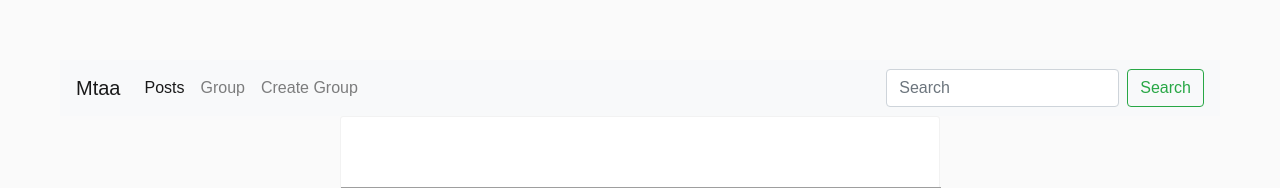
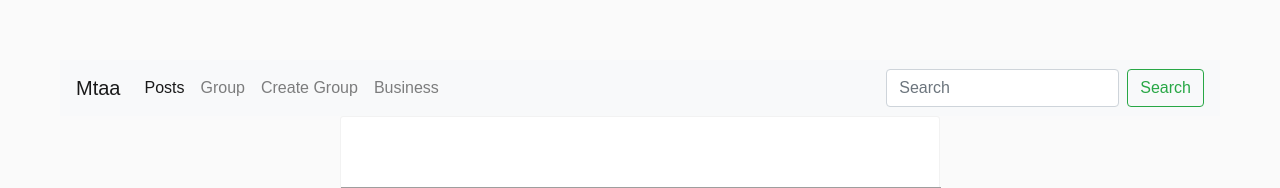
Before and after one commit to PatrickNgare/NyumbaKumi, a Django app: page / in a window 1280 px wide. Shown: the top 188 px of the page. Run offline with Django 3.2, Linux system fonts and the light colour scheme; a user stored in the database is signed in; data comes from the database, SQL or seed files in the repository; some libraries are stand-ins or nearby versions; grey boxes are pictures that could not be loaded.

Commit message:
added group navigation

```diff
--- a/Watch/Hood/templates/navbar.html
+++ b/Watch/Hood/templates/navbar.html
@@ -10,11 +10,14 @@
           <a class="nav-link" href="{% url 'post'%}">Posts <span class="sr-only">(current)</span></a>
         </li>
         <li class="nav-item">
-          <a class="nav-link" href="#">Group</a>
+          <a class="nav-link" href="{% url 'group'%}">Group</a>
         </li>
         <li class="nav-item">
           <a class="nav-link" href="#">Create Group</a>
         </li>
+        <li class="nav-item">
+            <a class="nav-link" href="{% url 'allbiz' %}">Business</a>
+          </li>
 
       </ul>
       <form class="form-inline my-2 my-lg-0">
```
